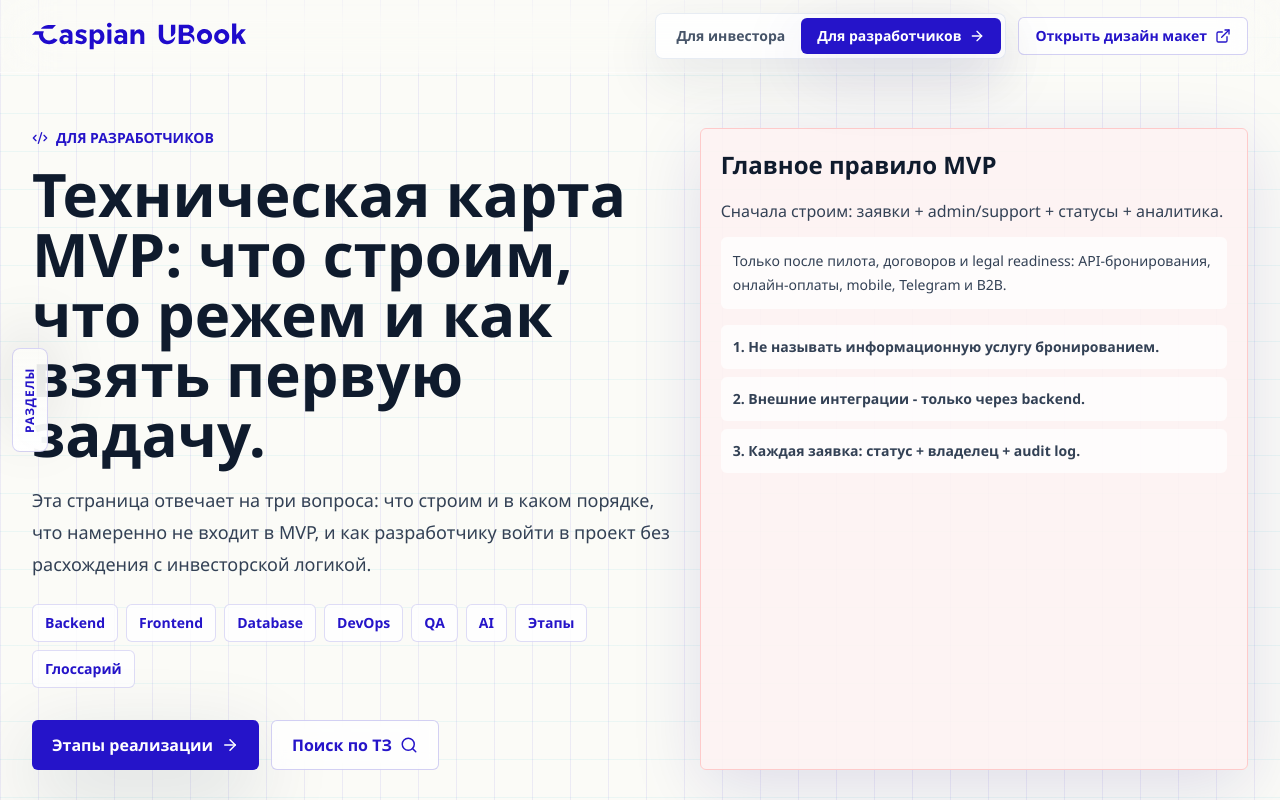
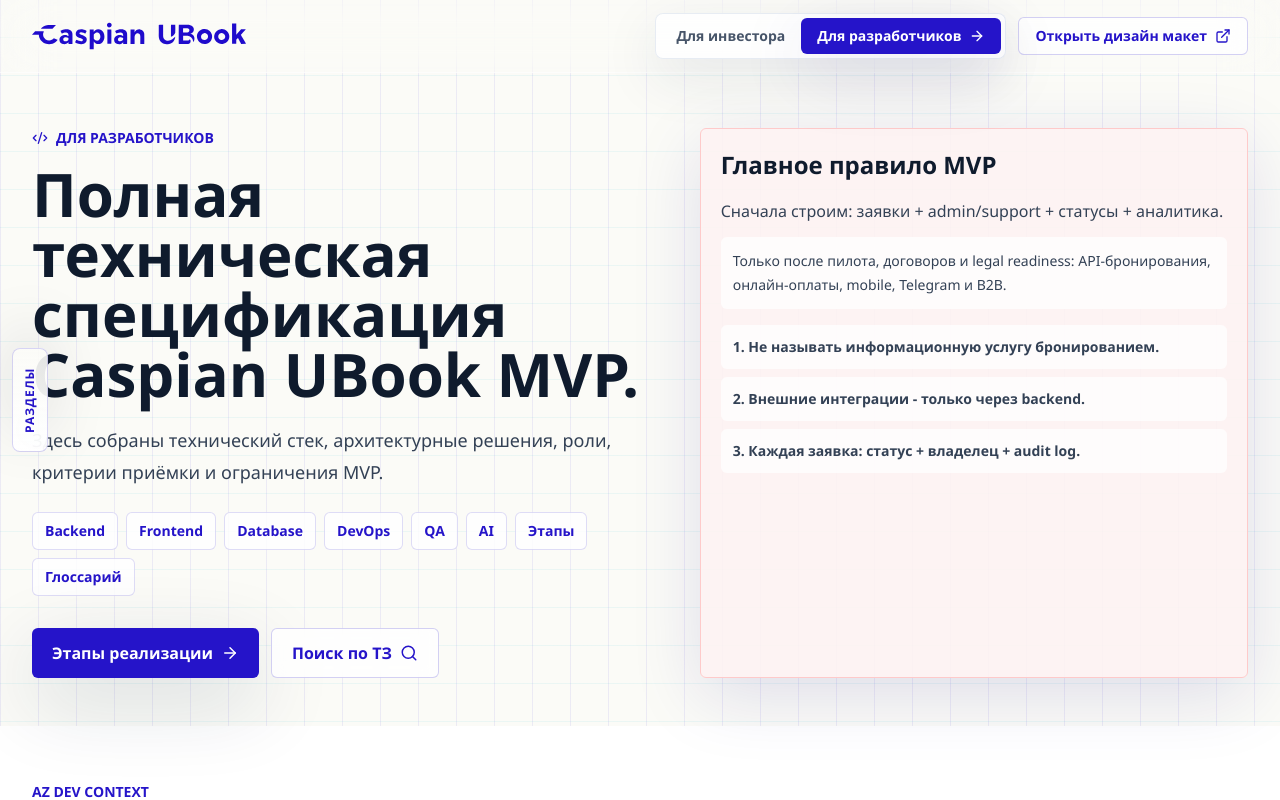
Before and after one commit to RawenHold/caspian, a Next.js app: page /developers in a window 1280 px wide. Shown: the top 800 px of the page. Built offline with nearby package versions, Linux system fonts and the light colour scheme.

Commit message:
Update page.tsx

```diff
--- a/src/app/developers/page.tsx
+++ b/src/app/developers/page.tsx
@@ -21,7 +21,7 @@
 
 const developerSectionNav = [
   { href: "#developer-intro", label: "Введение в ТЗ" },
-  { href: "#az-dev-context", label: "AZ Dev Context" },
+  { href: "#az-dev-context", label: "AZ Dev контекст" },
   { href: "#tech-stack", label: "Стек технологий" },
   { href: "#db", label: "Карта данных" },
   { href: "#stages", label: "Этапы реализации" },
@@ -64,9 +64,9 @@
             <p className="flex items-center gap-2 text-sm font-semibold uppercase text-cobalt">
               <Code2 size={16} /> Для разработчиков
             </p>
-            <h1 className="mt-4 text-4xl font-semibold leading-tight text-ink md:text-6xl">Техническая карта MVP: что строим, что режем и как взять первую задачу.</h1>
+            <h1 className="mt-4 text-4xl font-semibold leading-tight text-ink md:text-6xl">Полная техническая спецификация Caspian UBook MVP.</h1>
             <p className="mt-5 max-w-3xl text-lg leading-8 text-slate-700">
-              Эта страница отвечает на три вопроса: что строим и в каком порядке, что намеренно не входит в MVP, и как разработчику войти в проект без расхождения с инвесторской логикой.
+              Здесь собраны технический стек, архитектурные решения, роли, критерии приёмки и ограничения MVP.
             </p>
             <div className="mt-6 flex flex-wrap gap-2">
               {quickNav.map((item) => (
@@ -142,8 +142,8 @@
           </div>
           <div className="mt-6 rounded-md border border-red-200 bg-red-50 p-5">
             <p className="text-sm font-semibold uppercase text-red-700">Платежи в MVP</p>
-            <p className="mt-2 text-lg font-semibold text-ink">Только manual payment record. Никакого auto-checkout.</p>
-            <p className="mt-2 text-sm leading-6 text-slate-700">Phase 10 shortlist: Epoint, Kapital Bank, PASHA Bank/acquirer route, MilliKart, Portmanat, m10/Birbank, Apple Pay/Google Pay через поддерживаемого провайдера. Всё после provider verification, legal/KYB и договоров.</p>
+            <p className="mt-2 text-lg font-semibold text-ink">Система автоматически регистрирует и отслеживает платежи.</p>
+            <p className="mt-2 text-sm leading-6 text-slate-700">MVP поддерживает базовые онлайн-платежи через локальных и международных провайдеров, включая банковские карты, в псоледующем Apple Pay и Google Pay.</p>
           </div>
           <div className="mt-6 grid gap-3 md:grid-cols-3">
             {architectureNotes.map((item) => (
@@ -222,13 +222,13 @@
                 ))}
               </div>
               <p className="mt-4 rounded-md border border-lagoon/25 bg-lagoon/5 p-4 text-sm font-semibold leading-6 text-slate-700">
-                Definition of Done: код в PR, review, тесты зелёные, staging OK, accept.
+                Критерий готовности: код проверен, тесты пройдены, задача соответствует требованиям и принята.
               </p>
             </div>
             <div className="grid gap-4">
               <div className="glass-panel p-5">
                 <h3 className="flex items-center gap-2 text-xl font-semibold text-ink">
-                  <GitPullRequestArrow className="text-cobalt" size={20} /> Definition of Ready
+                  <GitPullRequestArrow className="text-cobalt" size={20} /> Критерий готовности
                 </h3>
                 <div className="mt-4 grid gap-2">
                   {readyChecklist.map((item) => (
```
